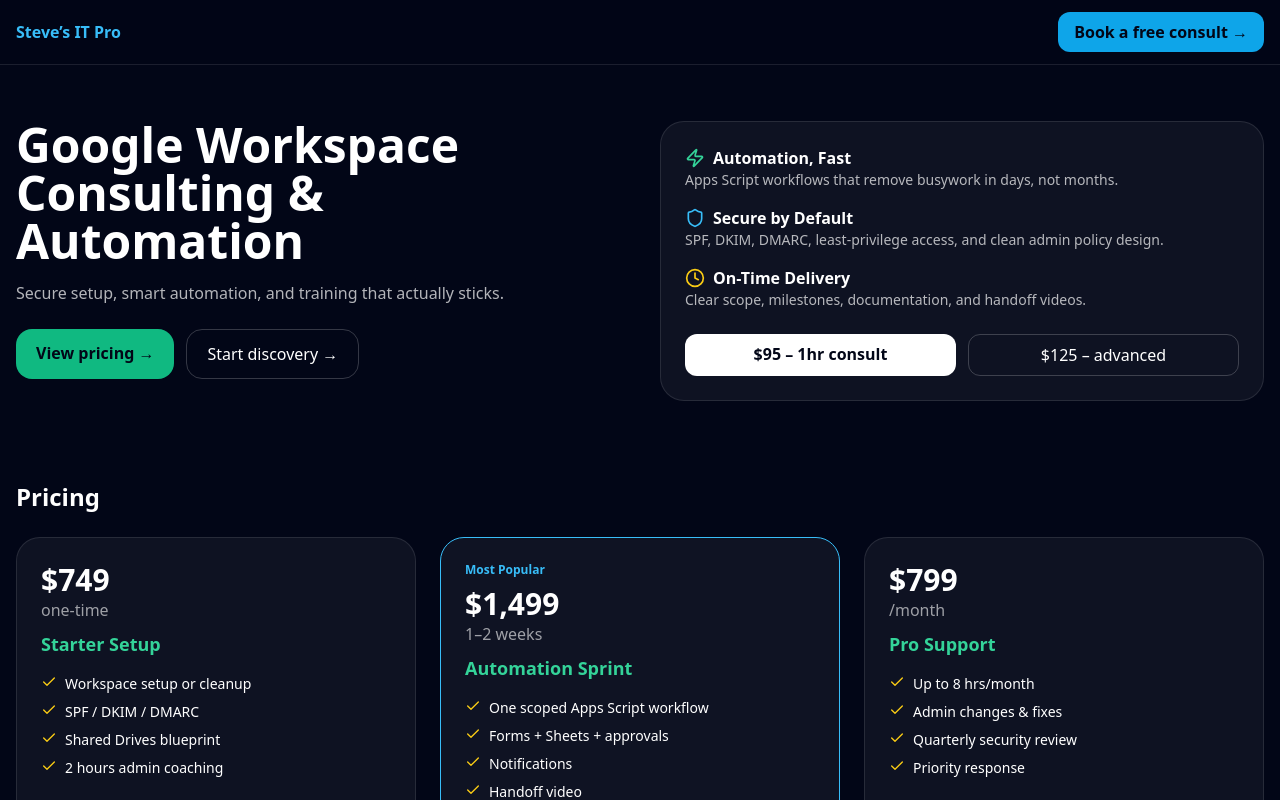
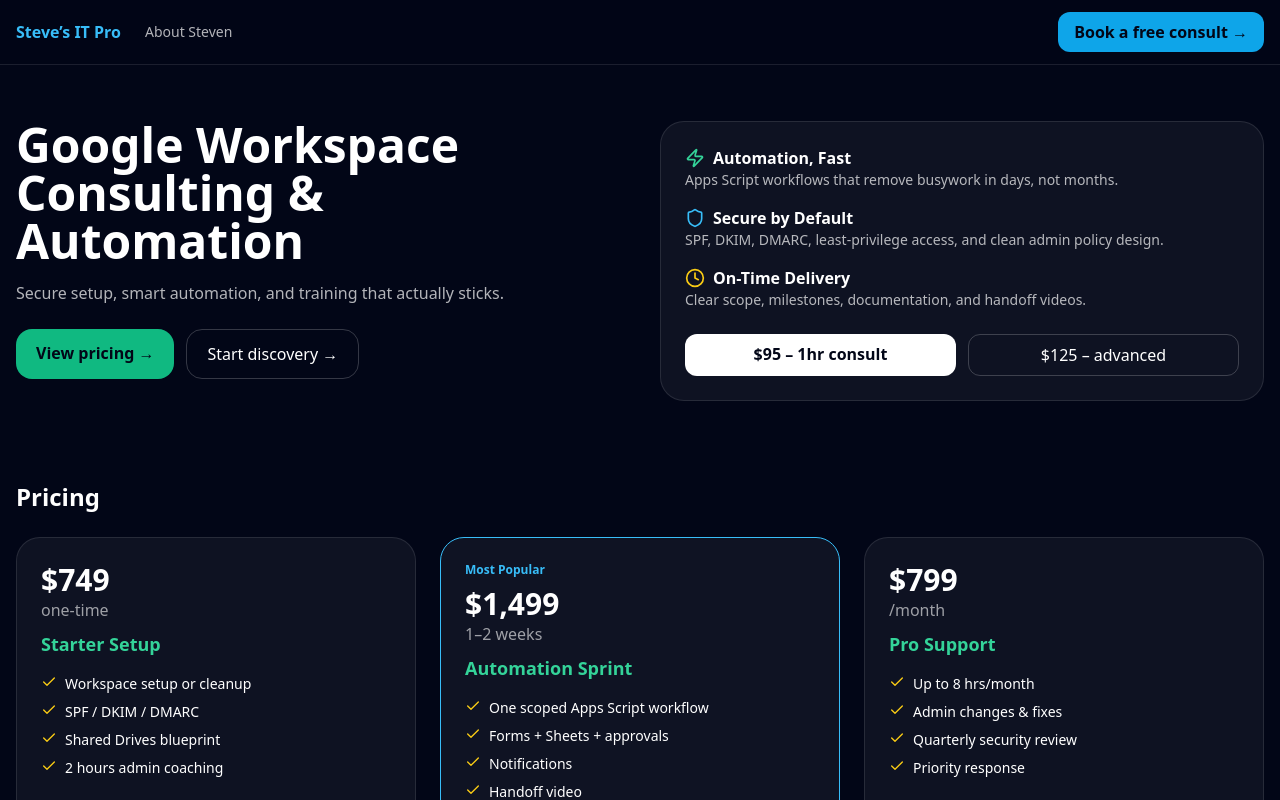
Before and after one commit to codingeneration/stevesitpro, a React (Vite) app: page / in a window 1280 px wide. Shown: the top 800 px of the page. Built offline with nearby package versions, Linux system fonts and the light colour scheme.

Commit message:
Refactor header layout and add 'About Steven' link

```diff
--- a/src/App.jsx
+++ b/src/App.jsx
@@ -199,7 +199,18 @@
       {/* Header */}
       <header className="sticky top-0 z-30 bg-slate-950/80 backdrop-blur border-b border-white/10">
   <div className="max-w-7xl mx-auto px-4 py-3 flex justify-between items-center">
+    <div className="flex items-center gap-6">
       <div className="font-bold text-sky-400">Steve’s IT Pro</div>
+      <a
+        href="https://stevemoynihan.com"
+        target="_blank"
+        rel="noreferrer"
+        className="text-sm text-white/70 hover:text-white transition"
+      >
+        About Steven
+      </a>
+    </div>
+
     <a
       href={INTAKE_FORM_URL}
       target="_blank"
```
Lines whose indentation alone changed are shown as unchanged.
